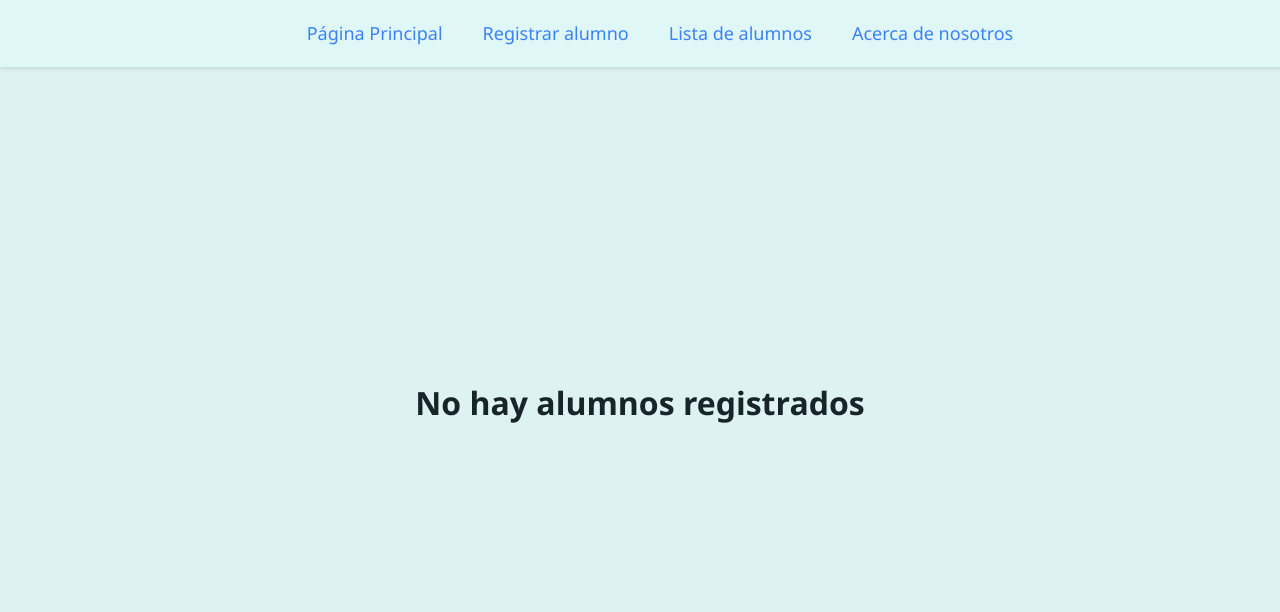
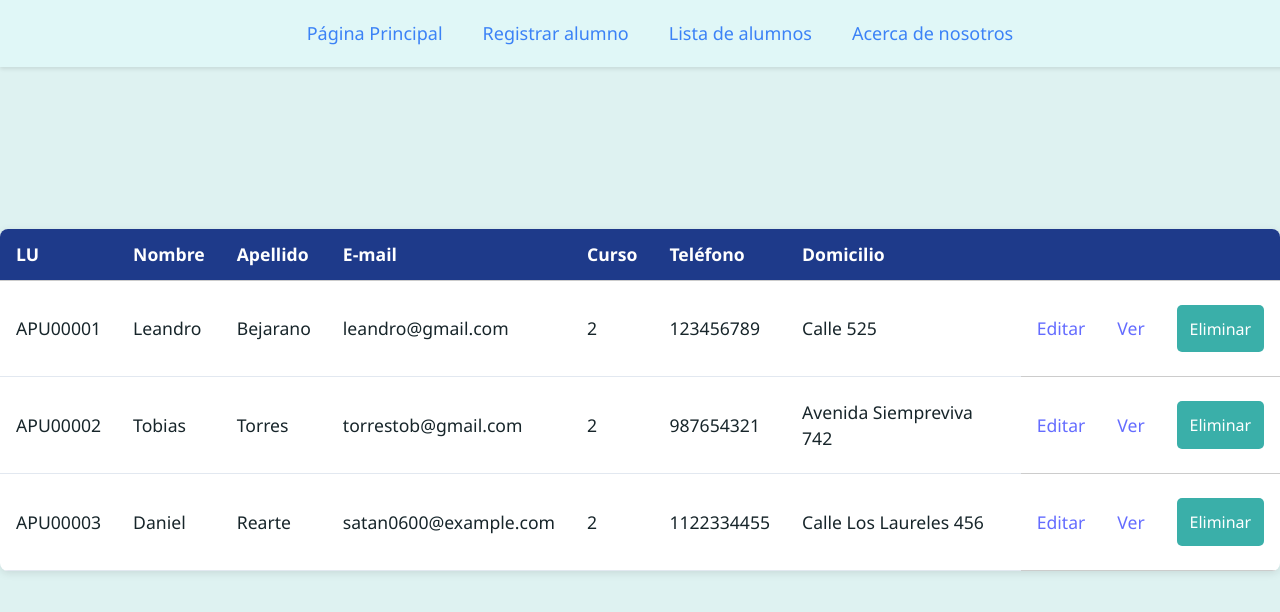
Before and after one commit to LeandroBejarano/pv_tp5_grupo5, a React (Vite) app in the folder tp5/: page /lista in a window 1280 px wide. Shown: the top 612 px of the page. Built offline with nearby package versions, Linux system fonts and the light colour scheme.

Commit message:
feat: Incorporo la funcion para generar alumnos [Leandro Bejarano]

```diff
--- a/tp5/src/App.jsx
+++ b/tp5/src/App.jsx
@@ -8,6 +8,7 @@ import AcercaDe from './views/AcercaDe';
 import EditarAlumno from './views/EditarAlumno';
 import VerAlumno from './views/VerAlumno';
 import NavBar from './components/NavBar';
+import alumnosDefault from './components/alumnosDefault';
 
 function App() {
   const [alumno, setAlumno] = useState({
@@ -19,7 +20,7 @@ function App() {
     domicilio: '',
     telefono: '',
   });
-  const [alumnos, setAlumnos] = useState([]);
+  const [alumnos, setAlumnos] = useState(alumnosDefault());
 
   const linkStyle = {
     textDecoration: 'none',
```
